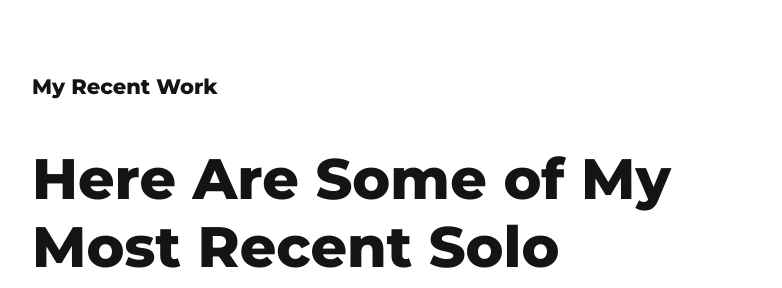
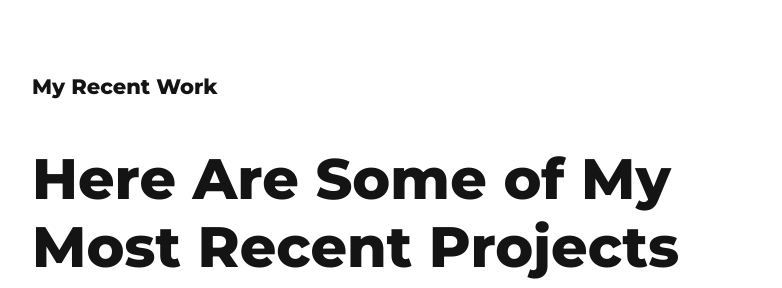
Before and after one commit to pwchusid/Personal-Portfolio-Website, a plain HTML site: page index.html in a window 1280 px wide. Shown: the part 3715-4003 px from the top of the page, without its empty margins (96-878 px from the left). Drawn offline with nearby package versions, Linux system fonts and the light colour scheme.

Commit message:
changed projects section text

```diff
--- a/index.html
+++ b/index.html
@@ -179,7 +179,7 @@
 <section class="recent-work" id="portfolio">
     <div class="container">
         <h4>My Recent Work</h4>
-        <h1>Here Are Some of My Most Recent Solo Projects</h1>
+        <h1>Here Are Some of My Most Recent Projects</h1>
         <div class="projects">
             <div class="project">
                 <div class="thumbnail">
```
